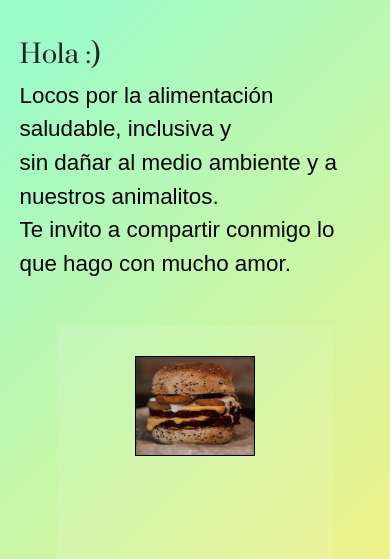
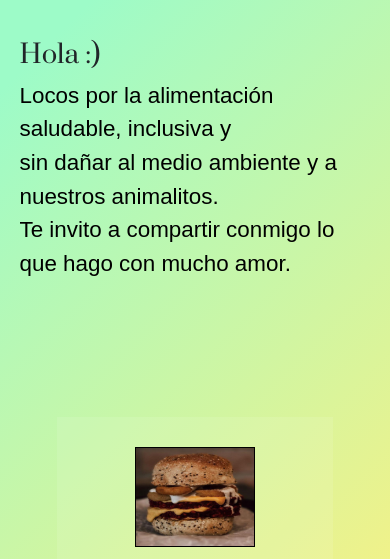
Before and after one commit to lmelero99/ProyectoCoder, a website: page index.html in a window 390 px wide. Shown: the part 230-789 px from the top of the page. Drawn offline with nearby package versions, Linux system fonts and the light colour scheme; a web font is replaced by a local one.

Commit message:
height second 576px

```diff
--- a/scss/styles.scss
+++ b/scss/styles.scss
@@ -1813,7 +1813,7 @@ form {
             display: flex;
             flex-direction: column;
             justify-content: space-between;
-            height: 130vh;
+            height: 130%;
             width: 90%;
             align-items: center;
             margin-top: 10px;
```
Also changed, not shown: css/styles.css.
